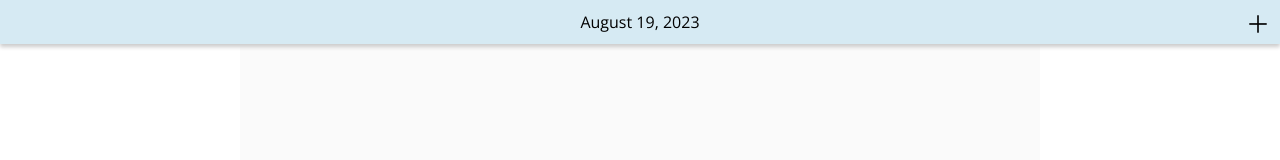
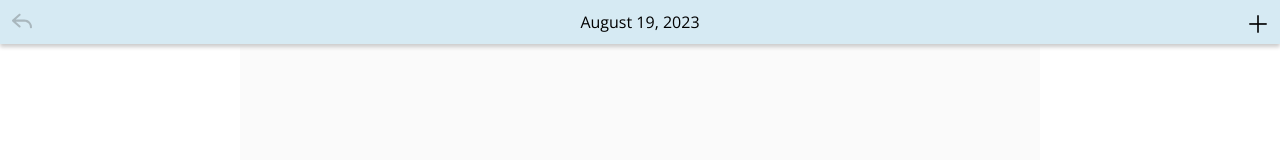
Before and after one commit to millibar/have-passed, a React (Vite) app: page / in a window 1280 px wide. Shown: the top 160 px of the page. Built offline with nearby package versions, Linux system fonts and the light colour scheme.

Commit message:
Undo機能を追加

```diff
--- a/src/App.tsx
+++ b/src/App.tsx
@@ -13,6 +13,8 @@ export const App = () => {
   const [tasks, setTasks] = useState<Task[]>([]);
   const [editOpen, setEditOpen] = useState(false);
   const [alertOpen, setAlertOpen] = useState(false);
+
+  const [history, setHistory] = useState<Task[][]>([]);
 
   // Headerの＋ボタンがクリックされたときに呼ばれる
   // tasks配列に新しいtaskを追加する
@@ -34,6 +36,11 @@ export const App = () => {
     setTasks((tasks) => [newTask, ...tasks]);
     setCurrentTask(newTask);
     setEditOpen(true);
+
+    setHistory((history) => [
+      structuredClone(tasks),
+      ...structuredClone(history),
+    ]);
   };
 
   // EditDialogを閉じたときに呼ばれる
@@ -56,6 +63,11 @@ export const App = () => {
     });
     setCurrentTask(() => initialTask);
     setEditOpen(false);
+
+    setHistory((history) => [
+      structuredClone(tasks),
+      ...structuredClone(history),
+    ]);
   };
 
   // Cardのチェックボタンがクリックされたときに呼ばれる
@@ -71,6 +83,11 @@ export const App = () => {
 
       return newTasks;
     });
+
+    setHistory((history) => [
+      structuredClone(tasks),
+      ...structuredClone(history),
+    ]);
   };
 
   // AlertDialogで削除するボタンがクリックされたときに呼ばれる
@@ -79,6 +96,22 @@ export const App = () => {
     setTasks((tasks) => tasks.filter((task) => task.id != id));
     setCurrentTask(() => initialTask);
     setAlertOpen(false);
+
+    setHistory((history) => [
+      structuredClone(tasks),
+      ...structuredClone(history),
+    ]);
+  };
+
+  // history配列（tasksの配列）の先頭を取り出し、tasksにセットする
+  const undo = () => {
+    if (history.length < 1) {
+      console.log('これ以上Undoできません');
+      return;
+    }
+    const [prevTasks, ...newHistory] = structuredClone(history);
+    setTasks([...prevTasks]);
+    setHistory(structuredClone(newHistory));
   };
 
   // tasks配列をIndexedDBに保存する
@@ -97,7 +130,11 @@ export const App = () => {
 
   return (
     <>
-      <Header createTask={createTask} />
+      <Header
+        createTask={createTask}
+        undo={undo}
+        historyLength={history.length}
+      />
 
       {editOpen && (
         <EditDialog currentTask={currentTask} updateTask={updateTask} />
--- a/src/components/Header.tsx
+++ b/src/components/Header.tsx
@@ -1,11 +1,15 @@
 import { toLocaleDateString } from '../lib/calcElapsed';
+import { Icon } from './Icon';
 
 type Props = {
   createTask: () => void;
+  undo: () => void;
+  historyLength: number;
 };
 
 export const Header = (props: Props) => {
   const today = new Date();
+  const disabled = props.historyLength ? false : true;
 
   return (
     <header>
@@ -13,6 +17,15 @@ export const Header = (props: Props) => {
       <button type="button" className="create-task" onClick={props.createTask}>
         ＋
       </button>
+
+      <button
+        type="button"
+        className="undo"
+        onClick={props.undo}
+        disabled={disabled}
+      >
+        <Icon name="UIundo" color="#444" />
+      </button>
     </header>
   );
 };
--- a/src/components/Icon.tsx
+++ b/src/components/Icon.tsx
@@ -497,6 +497,28 @@ export const Icon = (props: Props) => {
           ></path>
         </svg>
       );
+    case 'UIundo':
+      return (
+        <svg
+          xmlns="http://www.w3.org/2000/svg"
+          viewBox="0 0 512 512"
+          style={{ fill: color }}
+        >
+          <path
+            d="M454.535,277.154c-35.431-35.465-84.645-57.483-138.744-57.465H95.8l116.068-103.851
+            c10.897-9.75,11.827-26.491,2.073-37.388c-9.754-10.905-26.49-11.827-37.391-2.078L8.828,226.43
+            c-0.177,0.156-0.298,0.362-0.47,0.517c-0.789,0.742-1.483,1.569-2.177,2.414c-0.453,0.535-0.939,1.044-1.341,1.621
+            c-0.65,0.914-1.168,1.922-1.697,2.923c-0.302,0.577-0.664,1.111-0.923,1.698c-0.526,1.208-0.888,2.483-1.233,3.776
+            c-0.117,0.449-0.31,0.862-0.406,1.319C0.207,242.465,0,244.292,0,246.171c0,1.88,0.207,3.707,0.582,5.465
+            c0.096,0.475,0.302,0.914,0.423,1.38c0.344,1.267,0.698,2.534,1.215,3.716c0.263,0.603,0.63,1.147,0.939,1.733
+            c0.526,0.991,1.039,1.983,1.681,2.896c0.397,0.569,0.88,1.069,1.323,1.603c0.703,0.845,1.41,1.69,2.212,2.44
+            c0.168,0.155,0.285,0.354,0.453,0.5L176.549,415.97c10.901,9.749,27.638,8.819,37.391-2.078
+            c9.754-10.896,8.824-27.638-2.073-37.388v-0.008L95.8,272.654h219.992c39.642,0.018,75.28,15.991,101.288,41.948
+            c25.956,26.007,41.938,61.654,41.956,101.291c0,14.62,11.853,26.482,26.482,26.482c14.62,0,26.482-11.862,26.482-26.482
+            C512.009,361.79,490,312.584,454.535,277.154z"
+          ></path>
+        </svg>
+      );
     default:
       return <span className="icon">No Image</span>;
   }
--- a/src/index.css
+++ b/src/index.css
@@ -76,13 +76,30 @@ header h1 {
   text-align: center;
 }
 
-header button {
+header button.create-task {
   position: absolute;
   width: 44px;
   height: 44px;
   top: 0;
   right: 0;
   font-size: 24px;
+}
+
+header button.undo {
+  position: absolute;
+  width: 44px;
+  height: 44px;
+  top: 0;
+  left: 0;
+}
+
+header button.undo:disabled {
+  opacity: 0.3;
+}
+
+header button.undo svg {
+  width: 20px;
+  height: 20px;
 }
 
 /* TaskItem */
```
